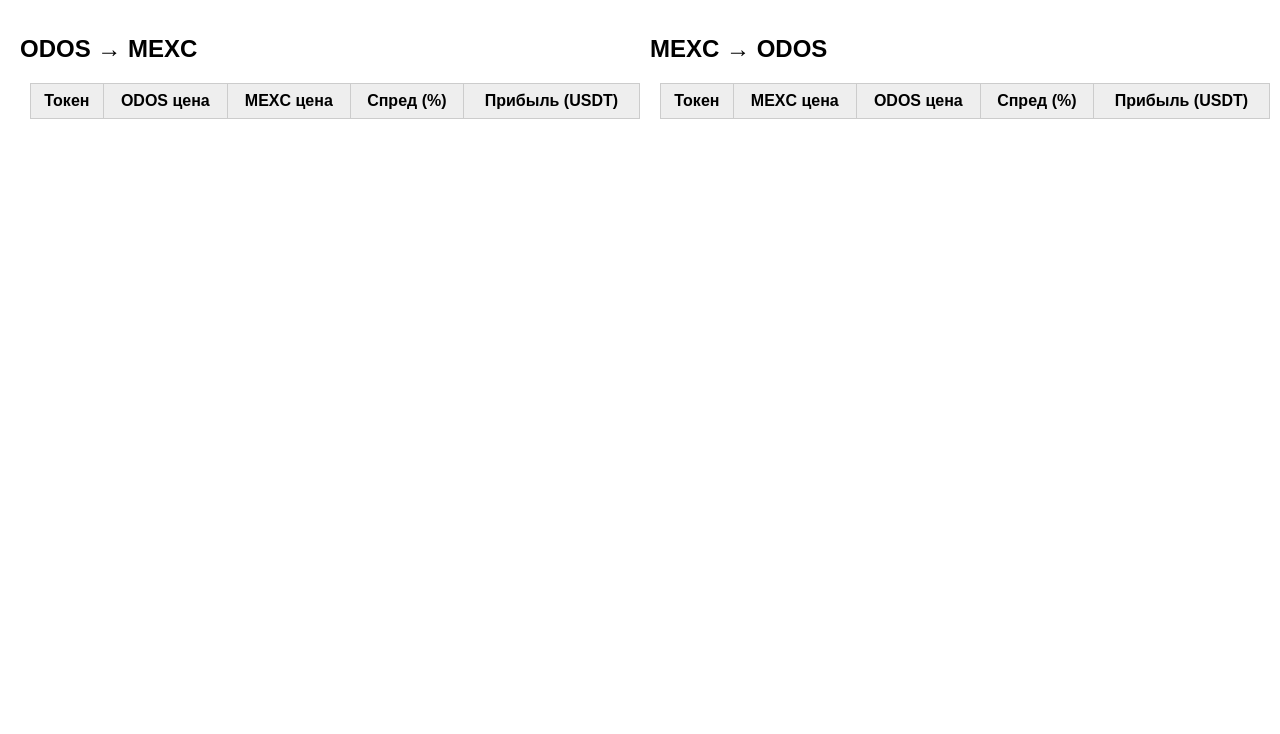
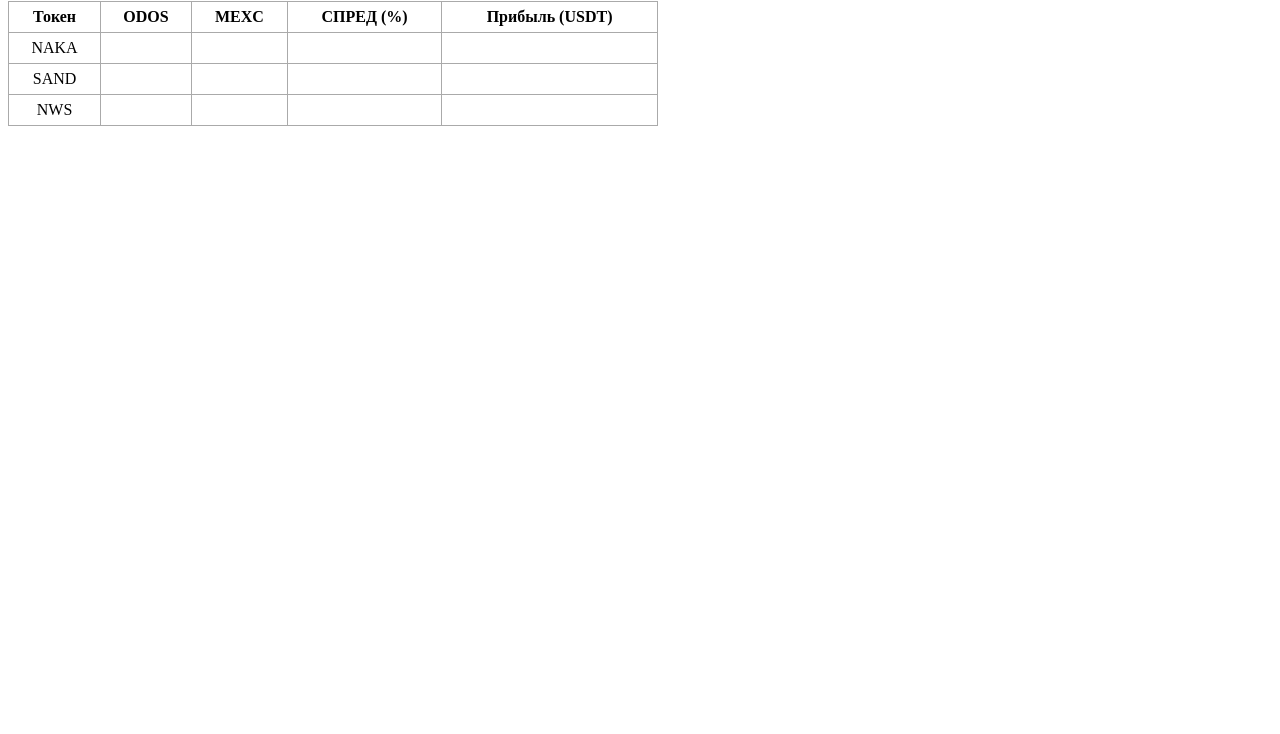
Before and after one commit to sibir9/crypto-prices-, a website: page public/index.html in a window 1280 px wide. Shown: the part 66-800 px from the top of the page. Drawn offline with Linux system fonts and the light colour scheme; no server answers.

Commit message:
Откат фронтэнда на последнюю рабочую версию

```diff
--- a/public/index.html
+++ b/public/index.html
@@ -4,100 +4,109 @@
   <meta charset="UTF-8">
   <title>Arbitrage Monitor</title>
   <style>
-    body { font-family: Arial, sans-serif; margin: 20px; }
-    table { border-collapse: collapse; margin: 10px; width: 100%; }
-    th, td { border: 1px solid #ccc; padding: 8px; text-align: center; }
-    th { background: #eee; }
-    .profit-pos { color: green; font-weight: bold; }
-    .profit-neg { color: red; font-weight: bold; }
-
-    /* контейнер для таблиц */
-    .tables {
-      display: flex;
-      justify-content: space-between;
-      align-items: flex-start;
-      gap: 20px;
+    table {
+      border-collapse: collapse;
+      width: 650px;
     }
-    .table-box {
-      flex: 1;
+    th, td {
+      border: 1px solid #aaa;
+      padding: 6px;
+      text-align: center;
+    }
+    .profit-positive {
+      color: green;
+      font-weight: bold;
+    }
+    .profit-negative {
+      color: red;
+      font-weight: bold;
     }
   </style>
 </head>
 <body>
-  <h1>📊 Arbitrage Monitor</h1>
-
-  <div class="tables">
-    <div class="table-box">
-      <h2>ODOS → MEXC</h2>
-      <table id="odos-mexc">
+  <h2>Arbitrage Monitor</h2>
+  <table id="pricesTable">
     <thead>
       <tr>
         <th>Токен</th>
-            <th>ODOS цена</th>
-            <th>MEXC цена</th>
-            <th>Спред (%)</th>
+        <th>ODOS</th>
+        <th>MEXC</th>
+        <th>СПРЕД (%)</th>
         <th>Прибыль (USDT)</th>
       </tr>
     </thead>
-        <tbody></tbody>
+    <tbody id="pricesBody">
+      <tr data-symbol="NAKA">
+        <td>NAKA</td>
+        <td id="odos-NAKA"></td>
+        <td id="mexc-NAKA"></td>
+        <td id="spread-NAKA"></td>
+        <td id="profit-NAKA"></td>
+      </tr>
+      <tr data-symbol="SAND">
+        <td>SAND</td>
+        <td id="odos-SAND"></td>
+        <td id="mexc-SAND"></td>
+        <td id="spread-SAND"></td>
+        <td id="profit-SAND"></td>
+      </tr>
+      <tr data-symbol="NWS">
+        <td>NWS</td>
+        <td id="odos-NWS"></td>
+        <td id="mexc-NWS"></td>
+        <td id="spread-NWS"></td>
+        <td id="profit-NWS"></td>
+      </tr>
+    </tbody>
   </table>
-    </div>
-
-    <div class="table-box">
-      <h2>MEXC → ODOS</h2>
-      <table id="mexc-odos">
-        <thead>
-          <tr>
-            <th>Токен</th>
-            <th>MEXC цена</th>
-            <th>ODOS цена</th>
-            <th>Спред (%)</th>
-            <th>Прибыль (USDT)</th>
-          </tr>
-        </thead>
-        <tbody></tbody>
-      </table>
-    </div>
-  </div>
 
   <script>
-  const TOKENS = ["NAKA", "SAND", "NWS"]; // фиксируем список
-
-  function formatProfit(value) {
-    if (value == null) return "-";
-    const fixed = value.toFixed(4);
-    if (value > 0) return `<span class="profit-pos">+${fixed}</span>`;
-    if (value < 0) return `<span class="profit-neg">${fixed}</span>`;
-    return fixed;
-  }
-
-  async function loadData(url, tableId) {
-    const res = await fetch(url);
+    async function updatePrices() {
+      try {
+        const res = await fetch("/prices");
         const data = await res.json();
 
-    const tbody = document.querySelector(`#${tableId} tbody`);
-    tbody.innerHTML = "";
+        for (const symbol of ["NAKA", "SAND", "NWS"]) {
+          document.getElementById(`odos-${symbol}`).textContent =
+            data.odos[symbol] ? data.odos[symbol].toFixed(6) : "—";
+          document.getElementById(`mexc-${symbol}`).textContent =
+            data.mexc[symbol] ? data.mexc[symbol].toFixed(6) : "—";
+          document.getElementById(`spread-${symbol}`).textContent =
+            data.spread[symbol] ? data.spread[symbol].toFixed(2) + "%" : "—";
 
-    for (const token of TOKENS) {
-      const row = document.createElement("tr");
-      row.innerHTML = `
-        <td>${token}</td>
-        <td>${data.odos?.[token] ? data.odos[token].toFixed(6) : "-"}</td>
-        <td>${data.mexc?.[token] ? data.mexc[token].toFixed(6) : "-"}</td>
-        <td>${data.spread?.[token] ? data.spread[token].toFixed(2) : "-"}%</td>
-        <td>${formatProfit(data.profit?.[token])}</td>
-      `;
-      tbody.appendChild(row);
+          const profitCell = document.getElementById(`profit-${symbol}`);
+          if (data.profit[symbol] !== null) {
+            const profit = data.profit[symbol];
+            profitCell.textContent = profit.toFixed(4);
+            profitCell.className =
+              profit > 0 ? "profit-positive" : "profit-negative";
+          } else {
+            profitCell.textContent = "—";
+            profitCell.className = "";
           }
         }
 
-  async function refresh() {
-    await loadData("/prices-odos-mexc", "odos-mexc");
-    await loadData("/prices-mexc-odos", "mexc-odos");
+        // Сортируем строки таблицы по прибыли
+        const tbody = document.getElementById("pricesBody");
+        const rows = Array.from(tbody.querySelectorAll("tr"));
+
+        rows.sort((a, b) => {
+          const symA = a.dataset.symbol;
+          const symB = b.dataset.symbol;
+          const profitA = data.profit[symA] ?? -Infinity;
+          const profitB = data.profit[symB] ?? -Infinity;
+          return profitB - profitA; // от большего к меньшему
+        });
+
+        rows.forEach(row => tbody.appendChild(row));
+
+      } catch (e) {
+        console.error("Ошибка загрузки:", e);
+      }
     }
 
-  setInterval(refresh, 5000);
-  refresh();
+    updatePrices();
+    setInterval(updatePrices, 15000); // обновление каждые 15 сек
   </script>
 </body>
 </html>
```
Lines whose indentation alone changed are shown as unchanged.
